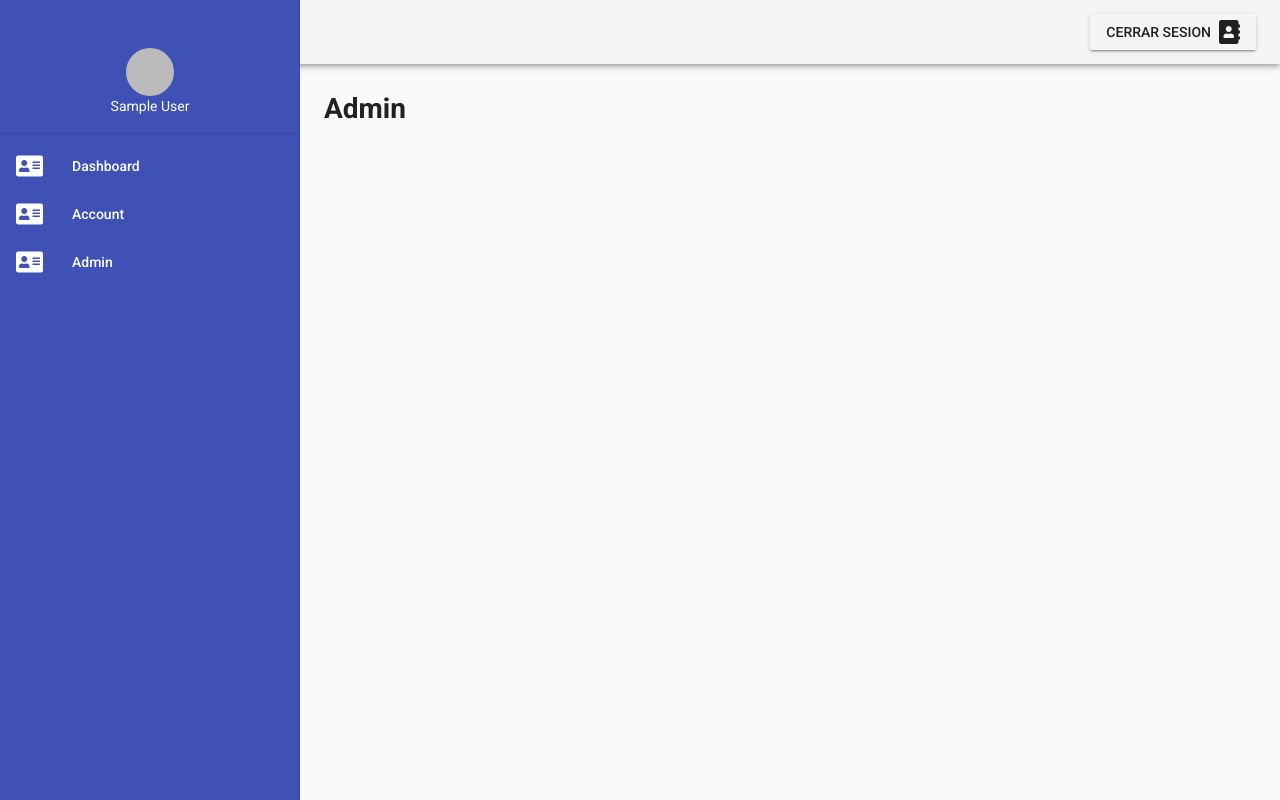
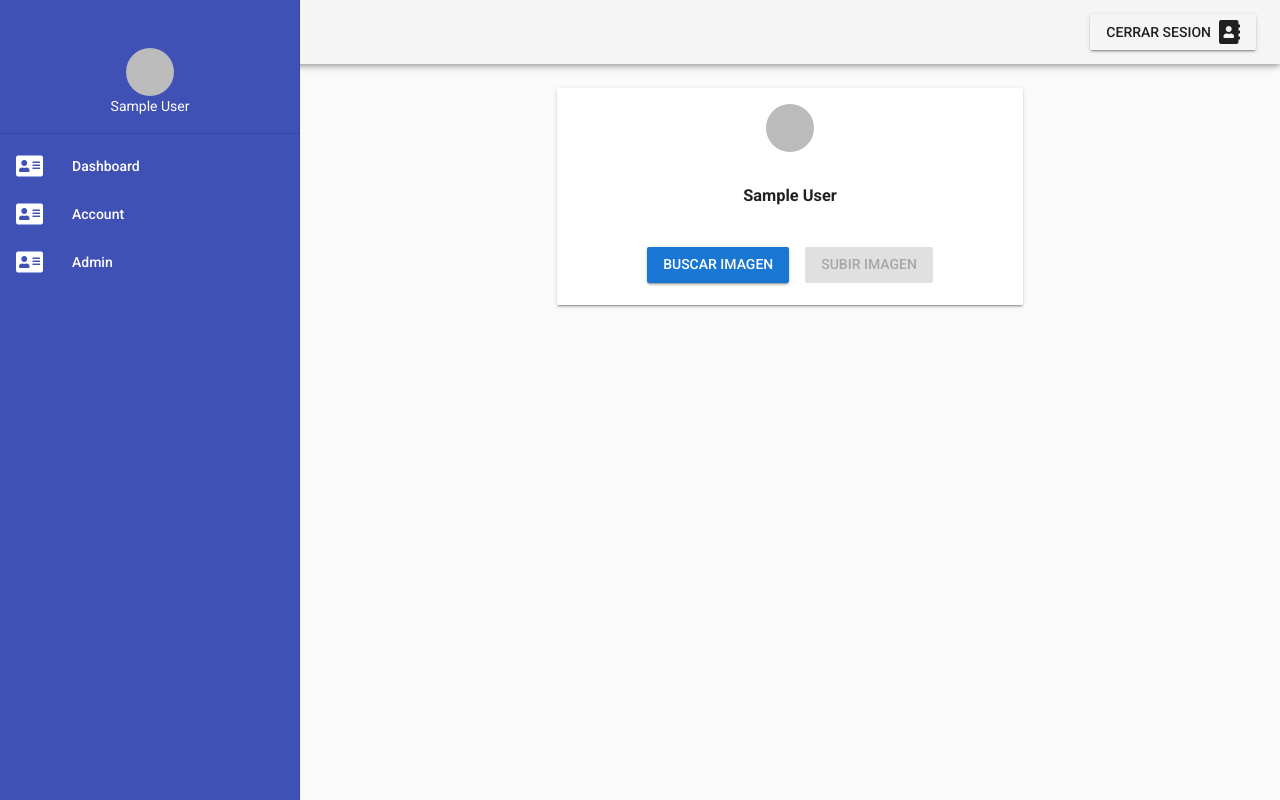
Before and after one commit to DavidSC34/vuetify-login, a Vue app: page /admin in a window 1280 px wide. Built offline with nearby package versions, Linux system fonts and the light colour scheme; no server answers; sample sign-in values are in the browser's storage.

Commit message:
avatar y botones de carga de img

```diff
--- a/src/views/Admin.vue
+++ b/src/views/Admin.vue
@@ -1,3 +1,41 @@
 <template>
-    <h1>Admin</h1>
+   <v-layout justify-center>
+       <v-flex xs6>
+            <v-card class="text-xs-center">
+                   <v-card-text>
+                       <v-avatar>
+                          <img :src="usuario.foto" alt="avatar">
+                        </v-avatar>
+                   </v-card-text>
+                    <v-card-text>
+                        <h3>{{usuario.nombre}}</h3>
+                    </v-card-text>
+                    <v-card-text>
+                        <input type="file" ref="boton" class="d-none" @change="buscarImagen($event)">
+                        <v-btn color="primary" @click="$refs.boton.click()">Buscar imagen</v-btn>
+                        <v-btn color="secondary" :disabled="file === null">Subir imagen</v-btn>
+                    </v-card-text>
+            </v-card>
+       </v-flex>
+   </v-layout>
 </template>
+
+<script>
+import {mapState} from 'vuex'
+export default {
+    data() {
+        return {
+            file: null
+        }
+    },
+    computed:{
+        ...mapState(['usuario'])
+    },
+    methods: {
+        buscarImagen(event) {
+            console.log(event.target.files[0]);
+            this.file = event.target.files[0];
+        }
+    },
+}
+</script>
```
